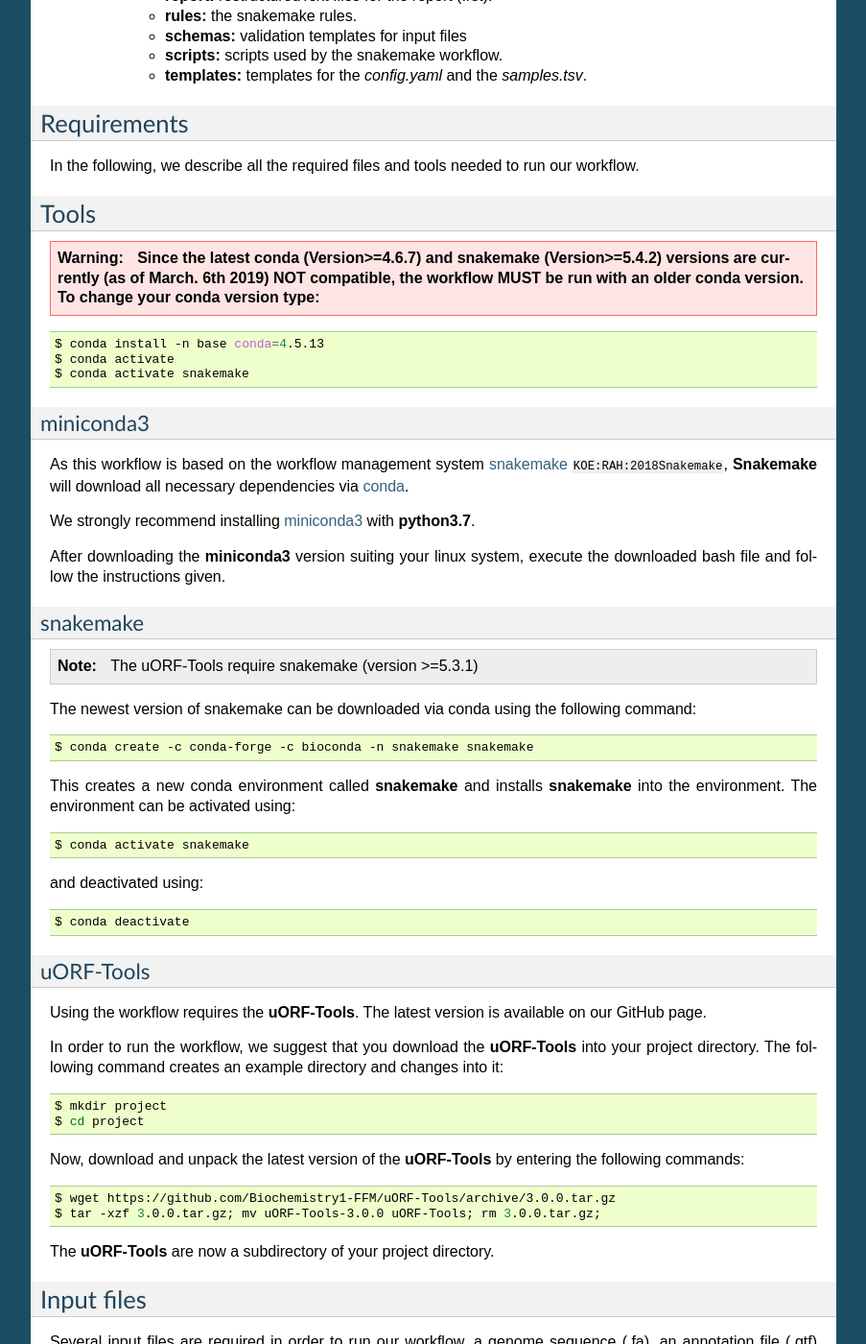
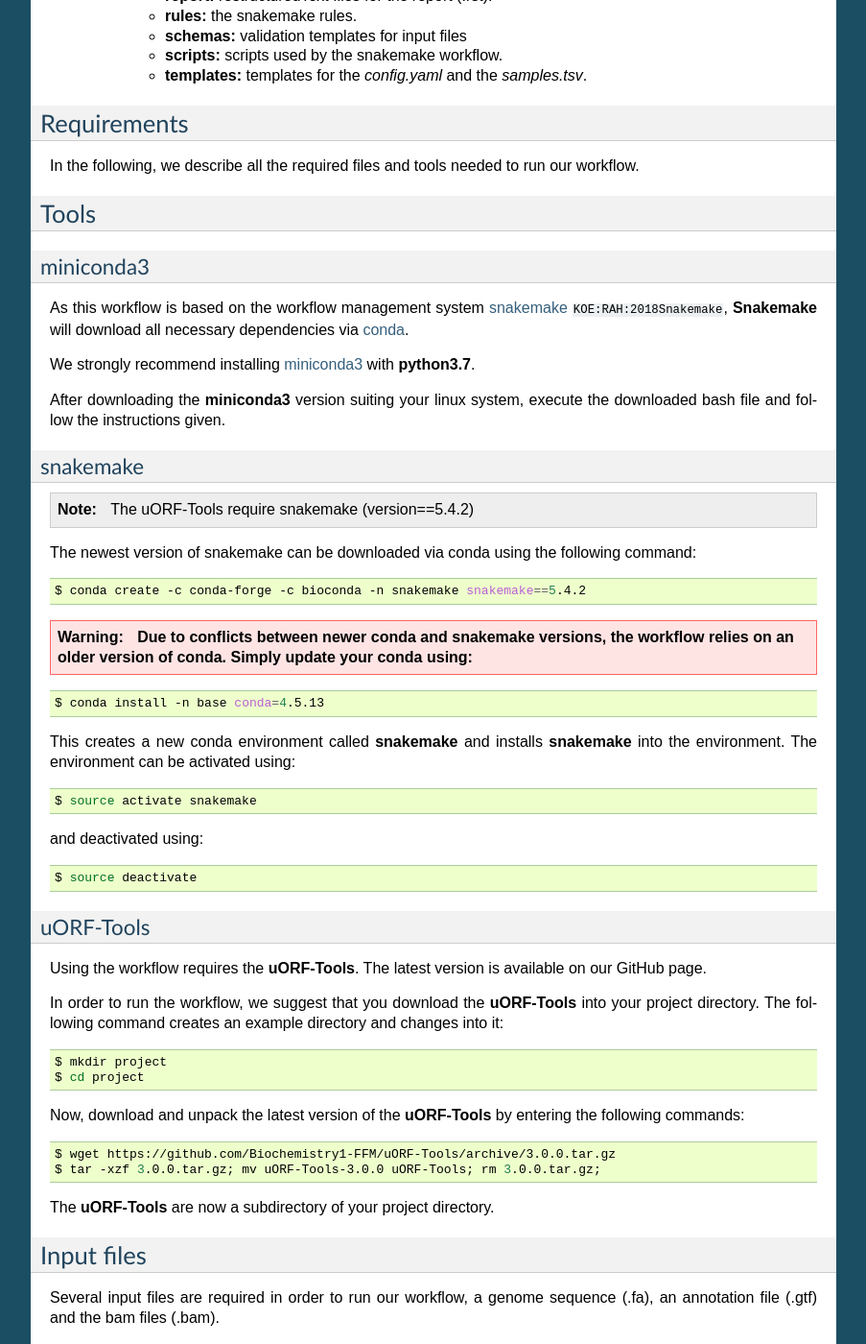
Before and after one commit to RickGelhausen/uORF-Tools_ReadTheDocs, a Sphinx documentation site: the page built from docs/source/overview.rst, in a window 1280 px wide and 1400 px high, scrolled down 1981 px. Shown: the whole window at 96% size, without its empty margins (198-1101 px from the left). Built offline with Sphinx 7.4.7, drawn with Linux system fonts in a browser that asks for light colours; cross-references to code outside the pages are shown as plain code.

Commit message:
Changed versioning of conda/snakemake

```diff
--- a/docs/source/example-workflow.rst
+++ b/docs/source/example-workflow.rst
@@ -216,7 +216,7 @@
 
 .. code-block:: bash
 
-    $ snakemake --latency-wait 600 --use-conda -s uORF-Tools/Snakefile --configfile uORF-Tools/config.yaml --report report.html
+    $ snakemake --use-conda -s uORF-Tools/Snakefile --configfile uORF-Tools/config.yaml --report report.html
 
 References
 ==========
--- a/docs/source/overview.rst
+++ b/docs/source/overview.rst
@@ -72,13 +72,6 @@
 Tools
 =====
 
-.. warning:: **Since the latest conda (Version>=4.6.7) and snakemake (Version>=5.4.2) versions are currently (as of March. 6th 2019) NOT compatible, the workflow MUST be run with an older conda version. To change your conda version type:**
-.. code-block:: bash
-
-    $ conda install -n base conda=4.5.13
-    $ conda activate
-    $ conda activate snakemake
-
 miniconda3
 **********
 
@@ -91,25 +84,30 @@
 snakemake
 *********
 
-.. note:: The uORF-Tools require snakemake (version >=5.3.1)
+.. note:: The uORF-Tools require snakemake (version==5.4.2)
 
 The newest version of snakemake can be downloaded via conda using the following command:
 
 .. code-block:: bash
 
-    $ conda create -c conda-forge -c bioconda -n snakemake snakemake
+    $ conda create -c conda-forge -c bioconda -n snakemake snakemake==5.4.2
+
+.. warning:: **Due to conflicts between newer conda and snakemake versions, the workflow relies on an older version of conda. Simply update your conda using:**
+.. code-block:: bash
+
+    $ conda install -n base conda=4.5.13
 
 This creates a new conda environment called **snakemake** and installs **snakemake** into the environment. The environment can be activated using:
 
 .. code-block:: bash
 
-    $ conda activate snakemake
+    $ source activate snakemake
 
 and deactivated using:
 
 .. code-block:: bash
 
-    $ conda deactivate
+    $ source deactivate
 
 
 uORF-Tools
--- a/docs/source/preprocessing-workflow.rst
+++ b/docs/source/preprocessing-workflow.rst
@@ -220,7 +220,7 @@
 
 .. code-block:: bash
 
-    $ snakemake --latency-wait 600 --use-conda -s uORF-Tools/Preprocessing_Snakefile --configfile uORF-Tools/config.yaml --report report.html
+    $ snakemake --use-conda -s uORF-Tools/Preprocessing_Snakefile --configfile uORF-Tools/config.yaml --report report.html
 
 ==========
 
```
